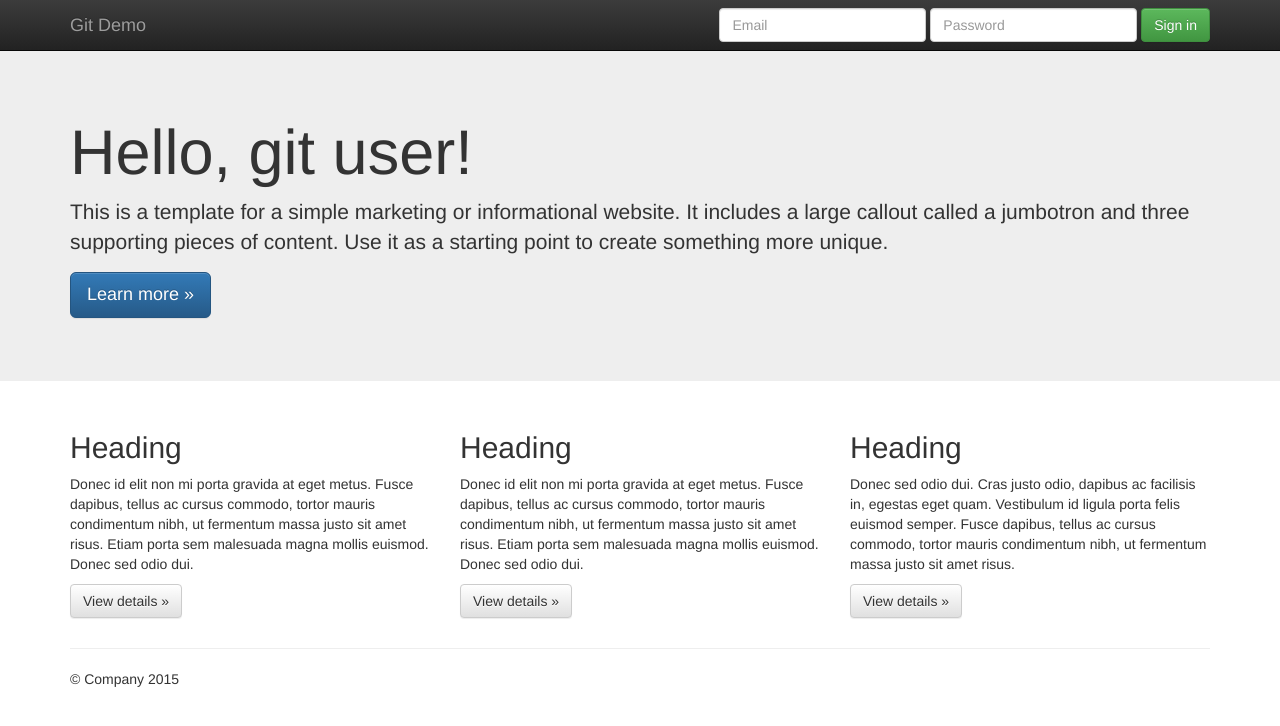
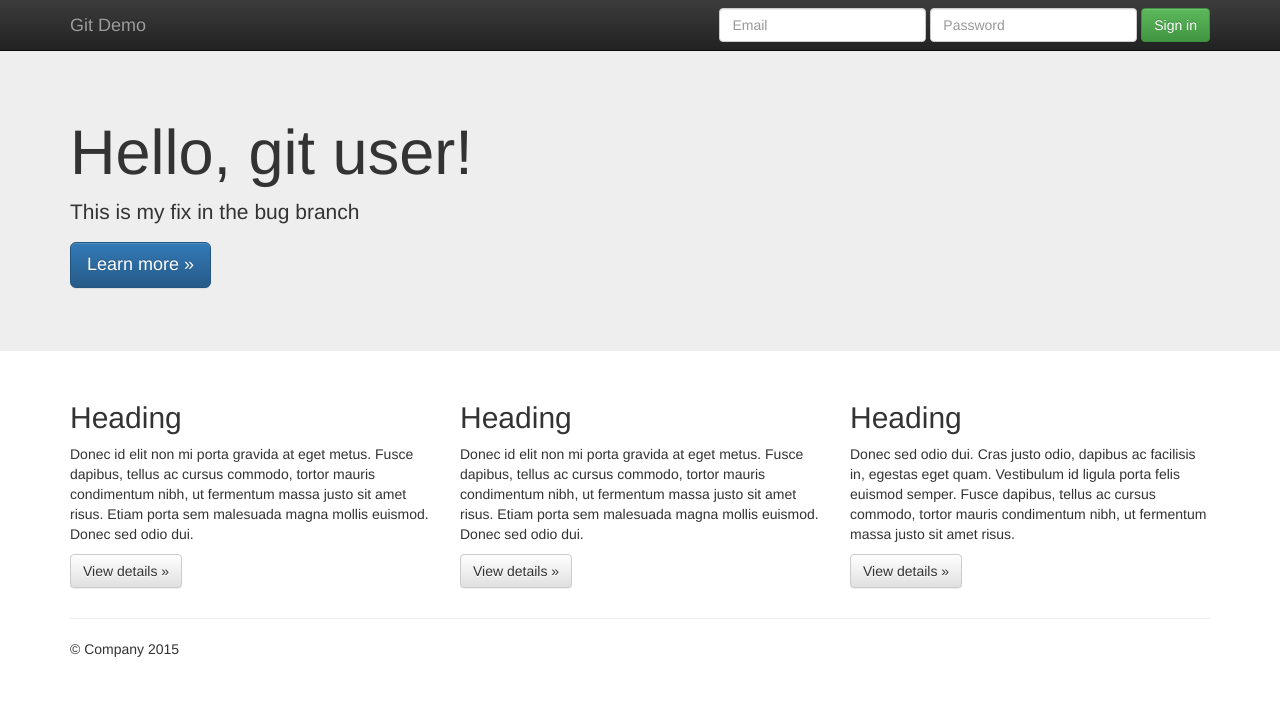
Before and after one commit to mlukatchik/test, a plain HTML site: page index.html in a window 1280 px wide. Drawn offline with nearby package versions, Linux system fonts and the light colour scheme.

Commit message:
fixed the bug

```diff
--- a/index.html
+++ b/index.html
@@ -56,7 +56,7 @@
     <div class="jumbotron">
       <div class="container">
         <h1>Hello, git user!</h1>
-        <p>This is a template for a simple marketing or informational website. It includes a large callout called a jumbotron and three supporting pieces of content. Use it as a starting point to create something more unique.</p>
+        <p>This is my fix in the bug branch</p>
         <p><a class="btn btn-primary btn-lg" href="#" role="button">Learn more &raquo;</a></p>
       </div>
     </div>
```
